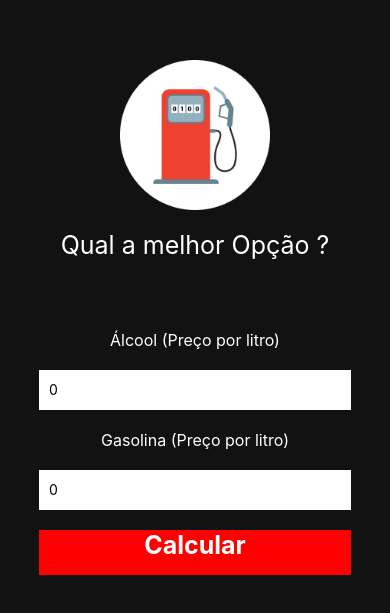
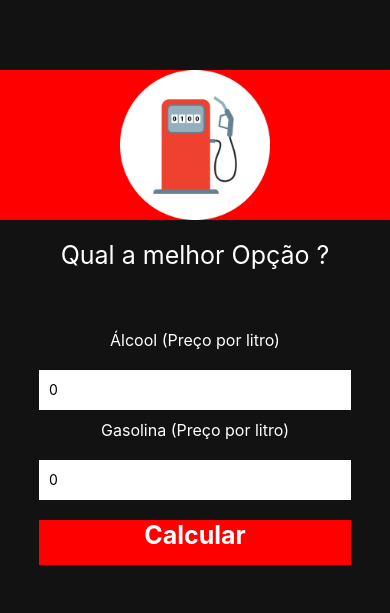
Before and after one commit to RodrigoGrisi/DesafioPostodeGasolina, a React Native app: screen / in a window 390 px wide. Shown: the part 105-718 px from the top of the page. Built offline with nearby package versions, Linux system fonts and the light colour scheme.

Commit message:
Adicionado animações no title e width da imagem.

```diff
--- a/App.js
+++ b/App.js
@@ -1,20 +1,56 @@
+import React, { useEffect, useRef } from 'react';
 import { StatusBar } from 'expo-status-bar';
 import { useState } from 'react';
 import {
-  StyleSheet, Text, View, TextInput,
-  Image, TouchableOpacity, Modal
+  StyleSheet, Text, View, TextInput, Image, TouchableOpacity, Modal, Animated
 } from 'react-native';
 import ModalContent from './src/Modal';
-
 
 export default function App() {
   const [gasolina, setGasolina] = useState(0);
   const [alcool, setAlcool] = useState(0);
-  const [visibleModal, setvisibleModal] = useState(false)
+  const [visibleModal, setvisibleModal] = useState(false);
   const [resultado, setResultado] = useState();
+  const [finishAnimate, setfinishAnimate] = useState(false);
+
+  const WidhAnimate = useRef(new Animated.Value(0)).current;
+  const heightAnimate = useRef(new Animated.Value(10)).current;
+  const textOpaciti = useRef(new Animated.Value(0)).current
+
+  useEffect(() => {
+
+    Animated.sequence([
+
+      Animated.timing(WidhAnimate, {
+        toValue: 100,
+        duration: 2000,
+        useNativeDriver: false
+      }),
+      Animated.timing(heightAnimate, {
+        toValue: 150,
+        duration: 1000,
+        useNativeDriver: false
+      }),
+      Animated.timing(textOpaciti, {
+        toValue: 1,
+        duration: 1000,
+        useNativeDriver: false
+      })
+
+    ]).start(() => {
+      alert("Seja bem vindo ao nosso App." + "\n" + "\n" +
+        "Veja qual melhor combustivel para sua viagem")
+    });
+
+  }, [])
+
+  let porcentLargura = WidhAnimate.interpolate({
+    inputRange: [0, 100], // Entrada
+    outputRange: ['0%', '100%'] // vai sair de 0% até 100%
+  });
 
 
-  function voltar (){
+  function voltar() {
     setGasolina(0)
     setAlcool(0)
     return setvisibleModal(false)
@@ -28,28 +64,40 @@ export default function App() {
     if (alcoolValue === "" || alcoolValue === 0) {
       alert("Digite um valor valido para a Alcool")
       return;
-    }else if (gasolinaValue === "" || gasolinaValue === 0) {
+    } else if (gasolinaValue === "" || gasolinaValue === 0) {
       alert("Digite um valor valido para a Gasolina")
       return;
-
     }
 
 
     let resultado = alcoolValue / gasolinaValue
 
     setResultado(resultado)
-
-
     setvisibleModal(true)
   }
 
   return (
     <View style={styles.container}>
-      <Image style={{ width: 150, height: 150 }} source={require('./assets/logo.png')} />
-      <Text style={styles.textTitleApp}>Qual a melhor Opção ?</Text>
+
+      <Animated.View
+        style={{
+          width: porcentLargura,
+          height: heightAnimate,
+          justifyContent: 'center',
+          alignItems: 'center',
+          backgroundColor: 'red',
+        }}
+      >
+        <Image style={{ width: 150, height: 150 }} source={require('./assets/logo.png')} />
+      </Animated.View>
+
+      <Animated.View style={{ opacity: textOpaciti }}>
+        <Text style={[styles.textTitleApp, { backgroundColor: '#121212' }]}>Qual a melhor Opção ?</Text>
+      </Animated.View>
+
       <Text style={styles.textTitle}>Álcool (Preço por litro)</Text>
       <TextInput
-      placeholder='Ex: 3,64'
+        placeholder='Ex: 3,64'
         keyboardType='numeric'
         style={styles.textInput}
         value={alcool}
@@ -73,15 +121,12 @@ export default function App() {
         }}> Calcular </Text>
       </TouchableOpacity>
 
-
-
       <Modal transparent={true} animationType='slide' visible={visibleModal}>
         <ModalContent alcoolValue={alcool}
-        gasolinaValue={gasolina} resultado={resultado}
+          gasolinaValue={gasolina} resultado={resultado}
           voltar={() => voltar}
         />
       </Modal>
-
 
       <StatusBar style="auto" />
     </View>
@@ -102,7 +147,7 @@ const styles = StyleSheet.create({
     marginBottom: 50,
   },
   textTitle: {
-    marginTop: 20,
+    marginTop: 10,
     fontSize: 16,
     color: '#fff'
   },
```
